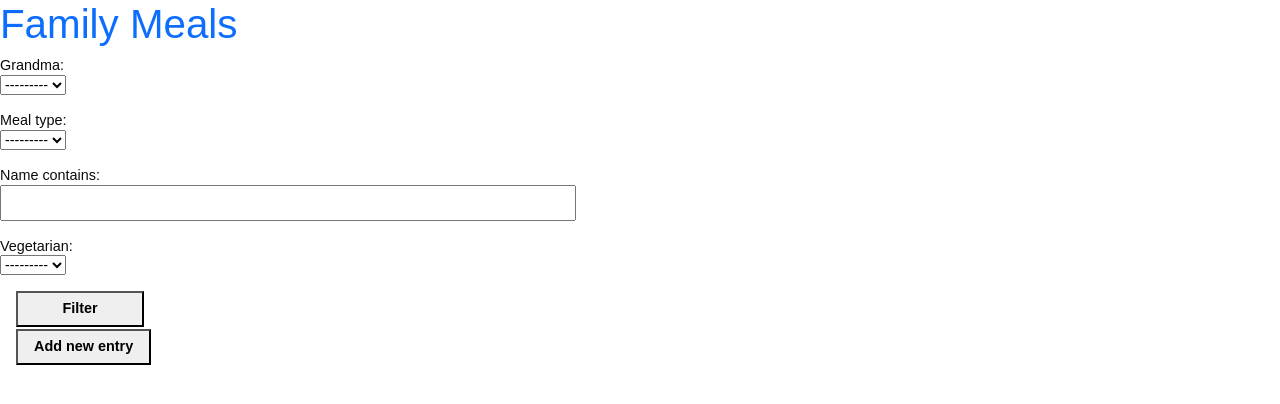
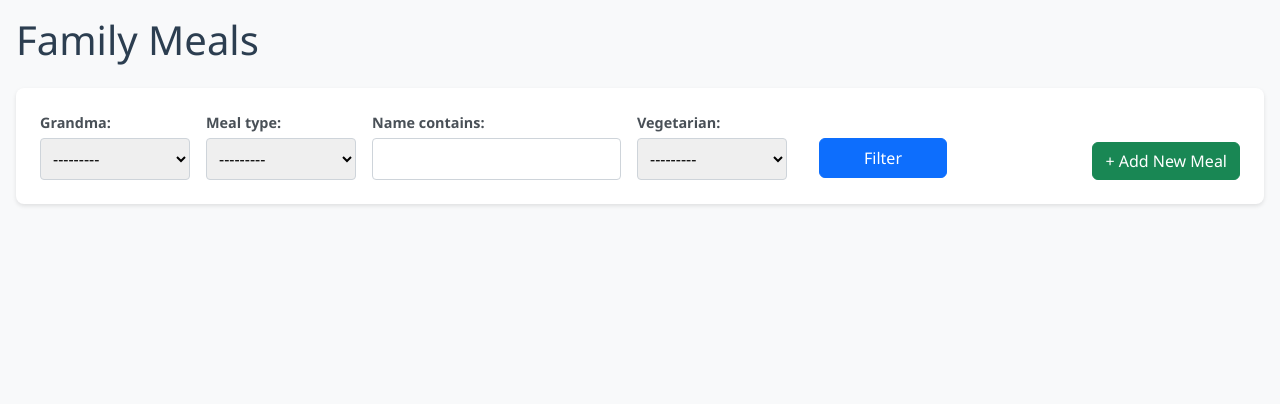
Before and after one commit to mysakli/family-meals, a Django app: page / in a window 1280 px wide. Shown: the top 404 px of the page. Run offline with Django 5.2, Linux system fonts and the light colour scheme; data that the repository does not hold is empty.

Commit message:
front end polishing changes

```diff
--- a/FamilyMeals/settings.py
+++ b/FamilyMeals/settings.py
@@ -159,13 +159,13 @@ if USE_S3:
     AWS_S3_OBJECT_PARAMETERS = {
         'CacheControl': 'max-age=86400',
     }
-    AWS_DEFAULT_ACL = 'public-read'
+    AWS_DEFAULT_ACL = None  # Use bucket policy instead of ACLs
     AWS_S3_FILE_OVERWRITE = False
     AWS_QUERYSTRING_AUTH = False
 
     # Media files (uploads) settings
     DEFAULT_FILE_STORAGE = 'storages.backends.s3boto3.S3Boto3Storage'
-    MEDIA_URL = f'https://{AWS_S3_CUSTOM_DOMAIN}/media/'
+    MEDIA_URL = f'https://{AWS_S3_CUSTOM_DOMAIN}/'
 else:
     # Local media files storage
     MEDIA_URL = '/media/'
--- a/entries/static/css/meals.css
+++ b/entries/static/css/meals.css
@@ -1,11 +1,15 @@
 * {
     box-sizing: border-box;
+    margin: 0;
+    padding: 0;
 }
 
 body {
-    font-family: sans-serif;
-    font-size: 0.9em;
-    color: rgb(11, 11, 11);
+    font-family: 'Segoe UI', Tahoma, Geneva, Verdana, sans-serif;
+    font-size: 1rem;
+    color: #333;
+    background-color: #f8f9fa;
+    padding: 1rem;
 }
 
 a:hover {
@@ -13,11 +17,20 @@ a:hover {
 }
 
 h1 {
-    font-size: 2.8em;
+    font-size: 2.5rem;
+    margin-bottom: 1.5rem;
+    color: #2c3e50;
 }
 
 h1 a {
     text-decoration: none;
+    color: inherit;
+    transition: color 0.3s ease;
+}
+
+h1 a:hover {
+    color: #0d6efd;
+    opacity: 1;
 }
 
 h2, h3 {
@@ -54,6 +67,7 @@ label {
 
 .img-container {
     margin: 0.5em 0em;
+    padding: 0.3em;
 }
 
 button,
@@ -97,6 +111,138 @@ input[type="submit"] {
 
 
 .footer-links {
-    padding: 1rem;
-    background-color: rgb(227, 224, 224);
+    padding: 0.75rem 1rem;
+    background-color: #f8f9fa;
+    border-top: 1px solid #dee2e6;
+    display: flex;
+    gap: 1rem;
+    justify-content: center;
 }
+
+/* Toolbar with filters and add button */
+.toolbar {
+    background: white;
+    padding: 1.5rem;
+    margin-bottom: 2rem;
+    border-radius: 8px;
+    box-shadow: 0 2px 4px rgba(0,0,0,0.1);
+    display: flex;
+    justify-content: space-between;
+    align-items: flex-end;
+    gap: 1rem;
+    flex-wrap: wrap;
+}
+
+.filter-form {
+    flex: 1;
+    min-width: 300px;
+}
+
+.filter-group {
+    display: flex;
+    gap: 1rem;
+    align-items: flex-end;
+    flex-wrap: wrap;
+}
+
+.filter-field {
+    display: flex;
+    flex-direction: column;
+    min-width: 150px;
+}
+
+.filter-field label {
+    font-size: 0.9rem;
+    font-weight: 600;
+    margin-bottom: 0.25rem;
+    color: #495057;
+}
+
+.filter-field select,
+.filter-field input {
+    padding: 0.5rem;
+    border: 1px solid #ced4da;
+    border-radius: 4px;
+    font-size: 1rem;
+}
+
+/* Card improvements */
+.card {
+    transition: transform 0.2s ease, box-shadow 0.2s ease;
+    border: none;
+    box-shadow: 0 2px 8px rgba(0,0,0,0.1);
+    display: flex;
+    flex-direction: column;
+}
+
+.card:hover {
+    transform: translateY(-4px);
+    box-shadow: 0 4px 12px rgba(0,0,0,0.15);
+}
+
+.card-img-top {
+    object-fit: cover;
+    height: 200px;
+    width: 100%;
+}
+
+.card-title {
+    font-size: 1.1rem;
+    font-weight: 600;
+    color: #2c3e50;
+    margin-bottom: 0.75rem;
+}
+
+.card-text {
+    font-size: 0.9rem;
+    color: #6c757d;
+    margin-bottom: 1rem;
+}
+
+.card-body {
+    flex: 1;
+    display: flex;
+    flex-direction: column;
+}
+
+.recipe-container {
+    padding: 0 1rem 1rem 1rem;
+    margin-top: auto;
+}
+
+.recipe-btn {
+    max-width: calc(100% - 0.5rem);
+    font-size: 0.875rem;
+    display: block;
+    margin: 0 auto;
+    text-align: center;
+}
+
+.card-link {
+    text-decoration: none;
+    color: #0d6efd;
+    font-weight: 500;
+    transition: color 0.2s ease;
+}
+
+.card-link:hover {
+    color: #0a58ca;
+}
+
+/* Meal detail page */
+article {
+    display: flex;
+    flex-direction: column;
+    align-items: flex-start;
+}
+
+article img {
+    margin-top: 1rem;
+}
+
+/* Navigation buttons */
+.navigation-buttons {
+    margin-top: 2rem;
+    display: flex;
+    gap: 1rem;
+}
--- a/entries/templates/entries/meal_list.html
+++ b/entries/templates/entries/meal_list.html
@@ -1,14 +1,22 @@
 {% extends "entries/base.html" %}
 {% block content %}
 
-<div class="filters">
-    <form method="GET">
-        {{ filter.form.as_p }}
-        <button type="submit">Filter</button>
+<div class="toolbar">
+    <form method="GET" class="filter-form">
+        <div class="filter-group">
+            {% for field in filter.form %}
+                <div class="filter-field">
+                    {{ field.label_tag }}
+                    {{ field }}
+                </div>
+            {% endfor %}
+            <div class="filter-field">
+                <label>&nbsp;</label>
+                <button type="submit" class="btn btn-primary">Filter</button>
+            </div>
+        </div>
     </form>
-</div>
-<div class="new-entry">
-    <a href="{% url 'meal-create' %}"><button>Add new entry</button></a>
+    <a href="{% url 'meal-create' %}" class="btn btn-success">+ Add New Meal</a>
 </div>
 <div class="meals-container">
 {% for meal in meals %}
@@ -21,19 +29,17 @@
                 {{ meal.name }}
             </h5>
 
+            <p class="card-text">{{ meal.notes }}</p>
+        </div>
+
+        <div class="recipe-container">
             {% if meal.recipe %}
-                <a href='{{meal.recipe}}' class='card-link btn btn-primary' target='_blank'>Recipe</a>
+                <a href='{{meal.recipe}}' class='btn btn-sm btn-outline-primary recipe-btn' target='_blank'>View Recipe →</a>
             {% else %}
-                <p class="card-subtitle mb-2 text-body-secondary">No recipe</p>
+                <button class='btn btn-sm btn-secondary recipe-btn' disabled>No Recipe</button>
             {% endif %}
+        </div>
 
-
-            <!-- <div class='meal-notes'> -->
-                <!-- <p>Notes:</p> -->
-            <p class="card-text">{{ meal.notes }}</p>
-            <!-- </div> -->
-
-        </div>
         <div class="footer-links">
             <a href="{% url 'meal-update' meal.id %}" class="card-link">Edit</a>
             <a href="{% url 'meal-delete' meal.id %}" class="card-link">Delete</a>
```
Also changed, not shown: entries/templates/entries/meal_detail.html (+9 -1 lines).
